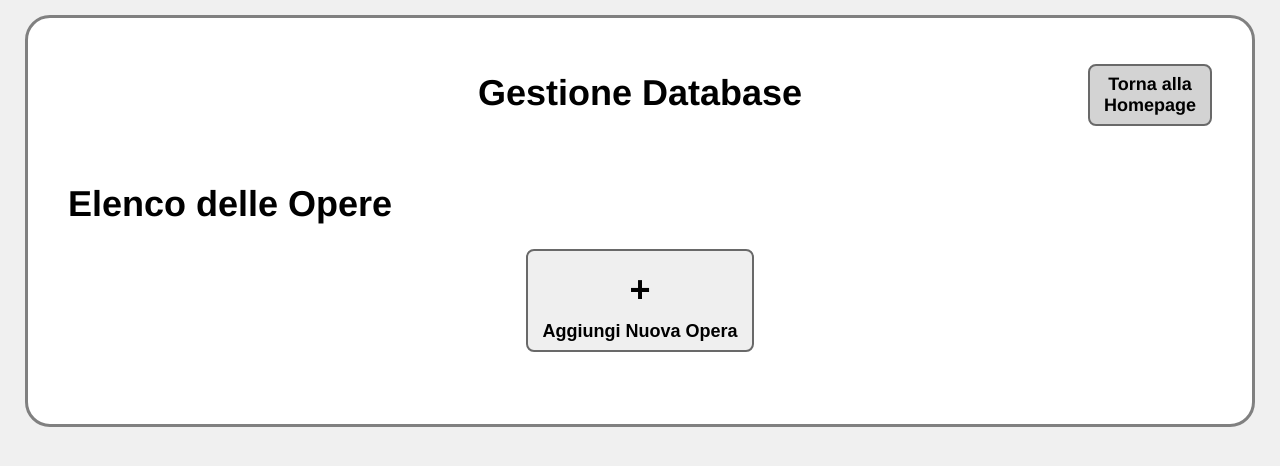
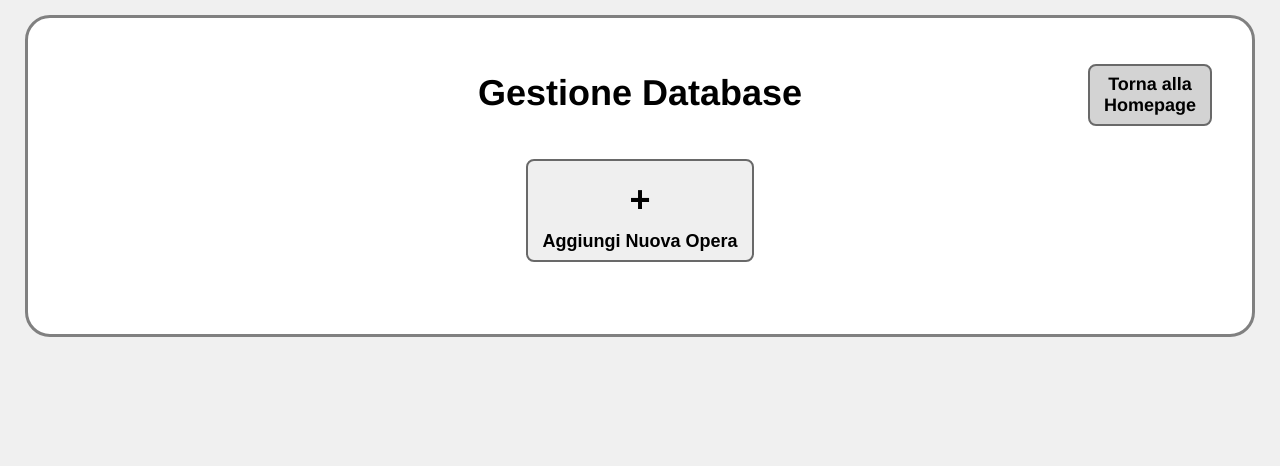
Before and after one commit to davide-francioni/ppm, a website: page public/admin/dashboard.html in a window 1280 px wide. Drawn offline with Linux system fonts and the light colour scheme; no server answers.

Commit message:
backend - Aggiustamento css

```diff
--- a/public/admin/dashboard.html
+++ b/public/admin/dashboard.html
@@ -10,8 +10,7 @@
 <div class="index">
   <h1>Gestione Database</h1><br>
   <a href="/index.html" class="home-button">Torna alla<br>Homepage</a>
-  <div style="left: 50%;">
-    <h1 style="width: fit-content">Elenco delle Opere</h1>
+  <div>
     <button class="adm-button" onclick="window.location.href='/admin/new.html'" style="font-size: 18px"><h1 style="margin: 10px">+</h1>Aggiungi Nuova Opera</button><br><br><br>
   </div>
   <div id="opera-list"></div>
```
